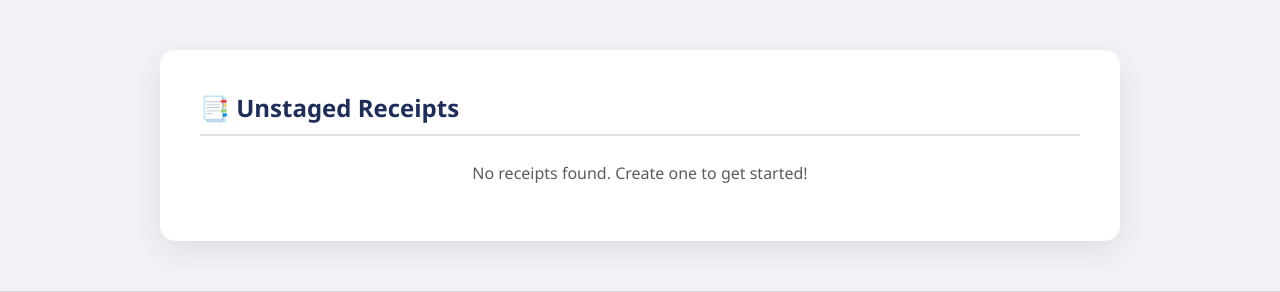
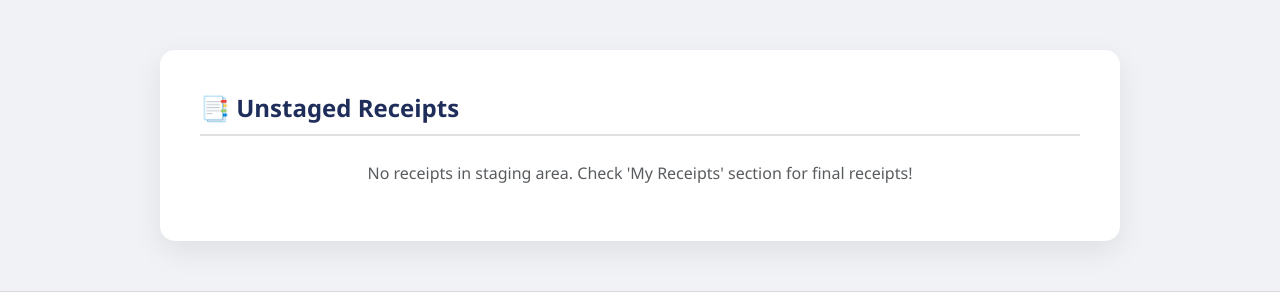
Before and after one commit to Aayushkumar-gupta/Receipt-Admin, a Django app: page /staging_area/ in a window 1280 px wide. Shown: the part 56-348 px from the top of the page. Run offline with Django 5.2, Linux system fonts and the light colour scheme; the visitor is signed in with stand-in values (Sample User, id 1); data that the repository does not hold is empty.

Commit message:
Added a feature to confirm receipts in staging area.

```diff
--- a/receipts/templates/staging_area.html
+++ b/receipts/templates/staging_area.html
@@ -82,7 +82,8 @@
                     <td>${{ receipt.total_amount }}</td>
                     <td>
                         <a href="{% url 'view_receipt_pdf' receipt.id %}" class="btn btn-sm btn-primary">View</a>
-                        <a href="{% url 'receipt_pdf' receipt.id %}" class="btn btn-sm btn-secondary">Download PDF</a>
+                        <a href="" class="btn btn-sm btn-primary">Edit</a>
+                        <a href="{% url 'stage' receipt.id %}" class="btn btn-sm btn-secondary" onclick="return confirm('Are you sure you want to Confirm the receipt? NOTE: You won\'t be able to edit it afterwards.')">Confirm</a>
                     </td>
                 </tr>
                 {% endfor %}
@@ -90,7 +91,7 @@
         </table>
     </div>
     {% else %}
-        <p class="text-muted text-center mt-4">No receipts found. Create one to get started!</p>
+        <p class="text-muted text-center mt-4">No receipts in staging area. Check 'My Receipts' section for final receipts!</p>
     {% endif %}
 </div>
 {% endblock %}
--- a/receipts/urls.py
+++ b/receipts/urls.py
@@ -10,5 +10,6 @@ urlpatterns = [
     path('download/<int:pk>/', views.receipt_pdf, name='receipt_pdf'),
     path('view/<int:pk>/', views.view_receipt_pdf, name='view_receipt_pdf'),
     path('staging_area/', views.staging_area, name='staging_area'),
+    path('stage/<int:pk>/', views.stage, name='stage'),
 
 ]
--- a/receipts/views.py
+++ b/receipts/views.py
@@ -18,7 +18,7 @@ def home(request):
 
 @login_required
 def my_receipts(request):
-    receipts = Receipts.objects.filter(user_id=request.user).order_by('-date')
+    receipts = Receipts.objects.filter(is_staged=True, user_id=request.user).order_by('-date')
     return render(request, 'my_receipts.html', {'receipts': receipts})
 
 def about(request):
@@ -28,13 +28,8 @@ def test(request):
     return render(request, 'test.html')
 
 def staging_area(request):
-    return render(request, 'staging_area.html')
-
-from django.shortcuts import get_object_or_404
-from django.http import HttpResponse
-from django.template.loader import get_template
-from xhtml2pdf import pisa
-from .models import Receipts
+    receipts = Receipts.objects.filter(is_staged=False, user_id=request.user).order_by('-date')
+    return render(request, 'staging_area.html', {'receipts': receipts})
 
 def view_receipt_pdf(request, pk):  # <-- view PDF in browser
     receipt = get_object_or_404(Receipts, pk=pk)
@@ -111,3 +106,10 @@ def create_receipt(request):
         return redirect('my_receipts')
 
     return render(request, 'receipt_form.html')
+
+
+def stage(request, pk):
+    receipt = Receipts.objects.get(id = pk)
+    receipt.is_staged = True
+    receipt.save()
+    return redirect('my_receipts')
```
